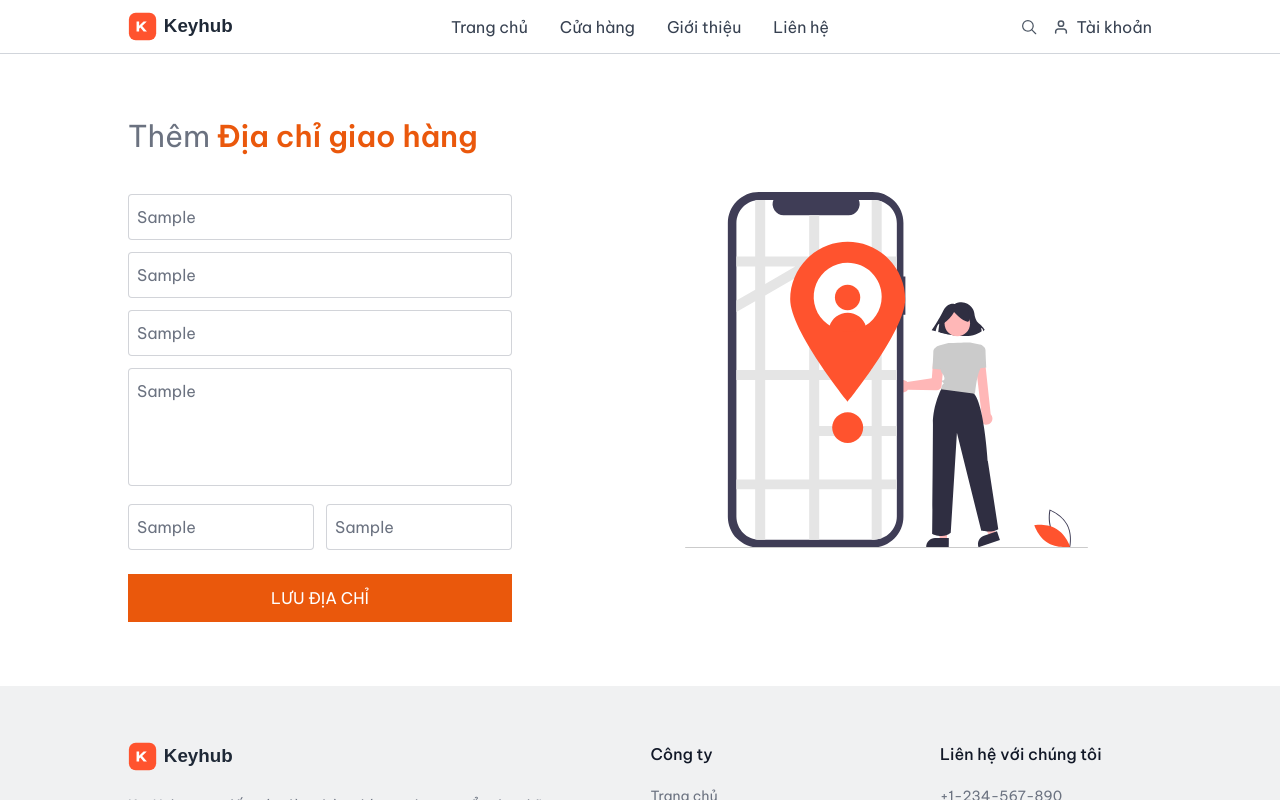
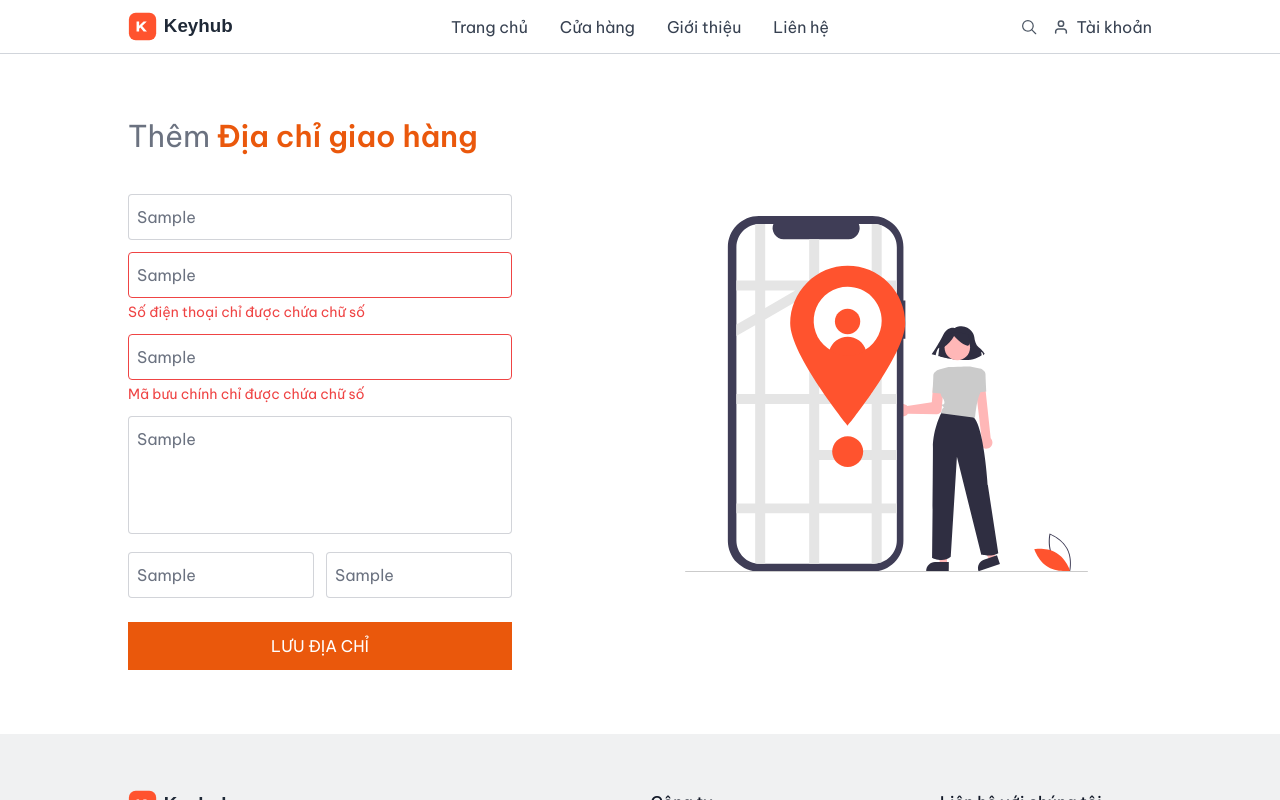
Before and after one commit to BBariOxit/KeyHub, a Next.js app: page /add-address in a window 1280 px wide. Both pictures are taken after typing "Sample", "Sample", "Sample", "Sample", "Sample", "Sample" into the empty fields and a click on the button "LƯU ĐỊA CHỈ". Shown: the top 800 px of the page. Built offline with nearby package versions, Linux system fonts and the light colour scheme; no server answers; the database is empty.

Commit message:
implement dual-layer address validation with Zod and Axios

```diff
--- a/app/add-address/page.jsx
+++ b/app/add-address/page.jsx
@@ -4,21 +4,82 @@ import Navbar from "@/components/Navbar";
 import Footer from "@/components/Footer";
 import Image from "next/image";
 import { useState } from "react";
+import { useAppContext } from "@/context/AppContext";
+import { addressSchema, mapZodIssuesToFieldErrors } from "@/lib/validators/addressSchema";
+import axios from "axios";
+import toast from "react-hot-toast";
 
 const AddAddress = () => {
+
+    const { getToken, router } = useAppContext()
 
     const [address, setAddress] = useState({
         fullName: '',
         phoneNumber: '',
-        pincode: '',
+        pinCode: '',
         area: '',
         city: '',
         state: '',
     })
 
+    const [fieldErrors, setFieldErrors] = useState({})
+
+    const handleFieldChange = (field, value) => {
+        setAddress((prev) => ({ ...prev, [field]: value }))
+        setFieldErrors((prev) => ({ ...prev, [field]: '' }))
+    }
+
+    const getFieldClassName = (field) => {
+        const hasError = Boolean(fieldErrors[field])
+        return `px-2 py-2.5 transition border rounded outline-none w-full text-gray-500 ${
+            hasError ? 'border-red-500 focus:border-red-500' : 'border-gray-500/30 focus:border-orange-500'
+        }`
+    }
+
     const onSubmitHandler = async (e) => {
-        e.preventDefault();
+        e.preventDefault()
+        setFieldErrors({})
 
+        const validation = addressSchema.safeParse(address)
+        if (!validation.success) {
+            setFieldErrors(mapZodIssuesToFieldErrors(validation.error.issues))
+            return
+        }
+
+        try {
+            const token = await getToken()
+            const { data } = await axios.post('/api/user/add-address', {address}, {headers: {Authorization: `Bearer ${token}`}} )
+
+            if (data.success) {
+                toast.success(data.message)
+                router.push('/cart')
+            } else {
+                toast.error(data.message)
+            }
+        } catch (error) {
+            if (error.response && error.response.data) {
+                const { errors, message } = error.response.data
+                const normalizedErrors = Array.isArray(errors)
+                    ? errors
+                    : Array.isArray(error.response.data?.error?.issues)
+                        ? error.response.data.error.issues
+                        : []
+
+                if (normalizedErrors.length > 0) {
+                    const mappedErrors = mapZodIssuesToFieldErrors(normalizedErrors)
+                    if (Object.keys(mappedErrors).length > 0) {
+                        setFieldErrors(mappedErrors)
+                    } else {
+                        toast.error(message || "Dữ liệu chưa hợp lệ")
+                    }
+                } else {
+                    toast.error(message || "Đã có lỗi xảy ra")
+                }
+            } else {
+                toast.error(error.message)
+            }
+
+        }
     }
 
     return (
@@ -30,50 +91,67 @@ const AddAddress = () => {
                         Thêm <span className="font-semibold text-orange-600">Địa chỉ giao hàng</span>
                     </p>
                     <div className="space-y-3 max-w-sm mt-10">
+                        <div>
                             <input
-                            className="px-2 py-2.5 focus:border-orange-500 transition border border-gray-500/30 rounded outline-none w-full text-gray-500"
+                                className={getFieldClassName('fullName')}
                                 type="text"
                                 placeholder="Họ và tên"
-                            onChange={(e) => setAddress({ ...address, fullName: e.target.value })}
+                                onChange={(e) => handleFieldChange('fullName', e.target.value)}
                                 value={address.fullName}
                             />
+                            {fieldErrors.fullName && <p className="mt-1 text-sm text-red-500">{fieldErrors.fullName}</p>}
+                        </div>
+                        <div>
                             <input
-                            className="px-2 py-2.5 focus:border-orange-500 transition border border-gray-500/30 rounded outline-none w-full text-gray-500"
+                                className={getFieldClassName('phoneNumber')}
                                 type="text"
                                 placeholder="Số điện thoại"
-                            onChange={(e) => setAddress({ ...address, phoneNumber: e.target.value })}
+                                onChange={(e) => handleFieldChange('phoneNumber', e.target.value)}
                                 value={address.phoneNumber}
                             />
+                            {fieldErrors.phoneNumber && <p className="mt-1 text-sm text-red-500">{fieldErrors.phoneNumber}</p>}
+                        </div>
+                        <div>
                             <input
-                            className="px-2 py-2.5 focus:border-orange-500 transition border border-gray-500/30 rounded outline-none w-full text-gray-500"
+                                className={getFieldClassName('pinCode')}
                                 type="text"
                                 placeholder="Mã bưu chính"
-                            onChange={(e) => setAddress({ ...address, pincode: e.target.value })}
-                            value={address.pincode}
+                                onChange={(e) => handleFieldChange('pinCode', e.target.value)}
+                                value={address.pinCode}
                             />
+                            {fieldErrors.pinCode && <p className="mt-1 text-sm text-red-500">{fieldErrors.pinCode}</p>}
+                        </div>
+                        <div>
                             <textarea
-                            className="px-2 py-2.5 focus:border-orange-500 transition border border-gray-500/30 rounded outline-none w-full text-gray-500 resize-none"
-                            type="text"
+                                className={`${getFieldClassName('area')} resize-none`}
                                 rows={4}
                                 placeholder="Địa chỉ (số nhà, đường/phố)"
-                            onChange={(e) => setAddress({ ...address, area: e.target.value })}
+                                onChange={(e) => handleFieldChange('area', e.target.value)}
                                 value={address.area}
                             ></textarea>
+                            {fieldErrors.area && <p className="mt-1 text-sm text-red-500">{fieldErrors.area}</p>}
+                        </div>
                         <div className="flex space-x-3">
+                            <div className="w-full">
                                 <input
-                                className="px-2 py-2.5 focus:border-orange-500 transition border border-gray-500/30 rounded outline-none w-full text-gray-500"
+                                    className={getFieldClassName('city')}
                                     type="text"
                                     placeholder="Quận/Huyện/Thị xã"
-                                onChange={(e) => setAddress({ ...address, city: e.target.value })}
+                                    onChange={(e) => handleFieldChange('city', e.target.value)}
                                     value={address.city}
                                 />
+                                {fieldErrors.city && <p className="mt-1 text-sm text-red-500">{fieldErrors.city}</p>}
+                            </div>
+                            <div className="w-full">
                                 <input
-                                className="px-2 py-2.5 focus:border-orange-500 transition border border-gray-500/30 rounded outline-none w-full text-gray-500"
+                                    className={getFieldClassName('state')}
                                     type="text"
                                     placeholder="Tỉnh/Thành phố"
-                                onChange={(e) => setAddress({ ...address, state: e.target.value })}
+                                    onChange={(e) => handleFieldChange('state', e.target.value)}
                                     value={address.state}
                                 />
+                                {fieldErrors.state && <p className="mt-1 text-sm text-red-500">{fieldErrors.state}</p>}
+                            </div>
                         </div>
                     </div>
                     <button type="submit" className="max-w-sm w-full mt-6 bg-orange-600 text-white py-3 hover:bg-orange-700 uppercase">
--- a/app/api/user/add-address/route.js
+++ b/app/api/user/add-address/route.js
@@ -1,17 +1,8 @@
 import connectDB from "@/config/db";
 import Address from "@/models/address";
+import { addressSchema } from "@/lib/validators/addressSchema";
 import { getAuth } from "@clerk/nextjs/server";
 import { NextResponse } from "next/server";
-import z from "zod";
-
-const addressSchema = z.object({
-  fullName: z.string().min(2, "Tên quá ngắn").max(50),
-  phoneNumber: z.string().regex(/^[0-9]{10}$/, "Số điện thoại phải có 10 chữ số"),
-  pinCode: z.string().length(6, "Mã bưu điện phải có 6 số"),
-  area: z.string().min(5, "Địa chỉ chi tiết quá ngắn"),
-  city: z.string().min(2),
-  state: z.string().min(2),
-})
 
 export async function POST(req) {
   try {
@@ -41,14 +32,14 @@ export async function POST(req) {
 
     return NextResponse.json({
       success: true,
-      message: 'address added successfully!',
+      message: 'Địa chỉ đã được thêm thành công!',
       newAddress
     }, { status: 201 })
 
   } catch (error) {
     return NextResponse.json({
       success: false,
-      message: error.message || 'Something went wrong'
+      message: error.message || 'Đã có lỗi xảy ra!'
     }, { status: 500 })
   }
 }
--- /dev/null
+++ b/lib/validators/addressSchema.js
@@ -0,0 +1,54 @@
+import { z } from "zod";
+
+export const addressSchema = z.object({
+  fullName: z.string()
+    .trim()
+    .min(1, "Vui lòng nhập họ và tên")
+    .min(2, "Họ và tên quá ngắn")
+    .max(50, "Họ và tên không được vượt quá 50 ký tự"),
+  phoneNumber: z.string()
+    .trim()
+    .min(1, "Vui lòng nhập số điện thoại")
+    .regex(/^\d+$/, "Số điện thoại chỉ được chứa chữ số")
+    .length(10, "Số điện thoại phải gồm đúng 10 chữ số"),
+  pinCode: z.string()
+    .trim()
+    .min(1, "Vui lòng nhập mã bưu chính")
+    .regex(/^\d+$/, "Mã bưu chính chỉ được chứa chữ số")
+    .length(6, "Mã bưu chính phải gồm đúng 6 chữ số"),
+  area: z.string()
+    .trim()
+    .min(1, "Vui lòng nhập địa chỉ chi tiết")
+    .min(5, "Địa chỉ chi tiết quá ngắn"),
+  city: z.string()
+    .trim()
+    .min(1, "Vui lòng nhập phường/quận/huyện")
+    .min(2, "Phường/Quận/Huyện phải có ít nhất 2 ký tự"),
+  state: z.string()
+    .trim()
+    .min(1, "Vui lòng nhập tỉnh/thành phố")
+    .min(2, "Tỉnh/Thành phố phải có ít nhất 2 ký tự"),
+});
+
+export const mapZodIssuesToFieldErrors = (issues = []) => {
+  const mappedErrors = {};
+
+  issues.forEach((issue) => {
+    if (!issue?.message) return;
+
+    let normalizedPath = [];
+    if (Array.isArray(issue.path)) {
+      normalizedPath = issue.path.filter(Boolean).map((item) => String(item));
+    } else if (typeof issue.path === "string") {
+      normalizedPath = issue.path.split(".").filter(Boolean);
+    }
+
+    const field = normalizedPath[0] === "address" ? normalizedPath[1] : normalizedPath[0];
+
+    if (field && !mappedErrors[field]) {
+      mappedErrors[field] = issue.message;
+    }
+  });
+
+  return mappedErrors;
+};
```
Lines whose indentation alone changed are shown as unchanged.
